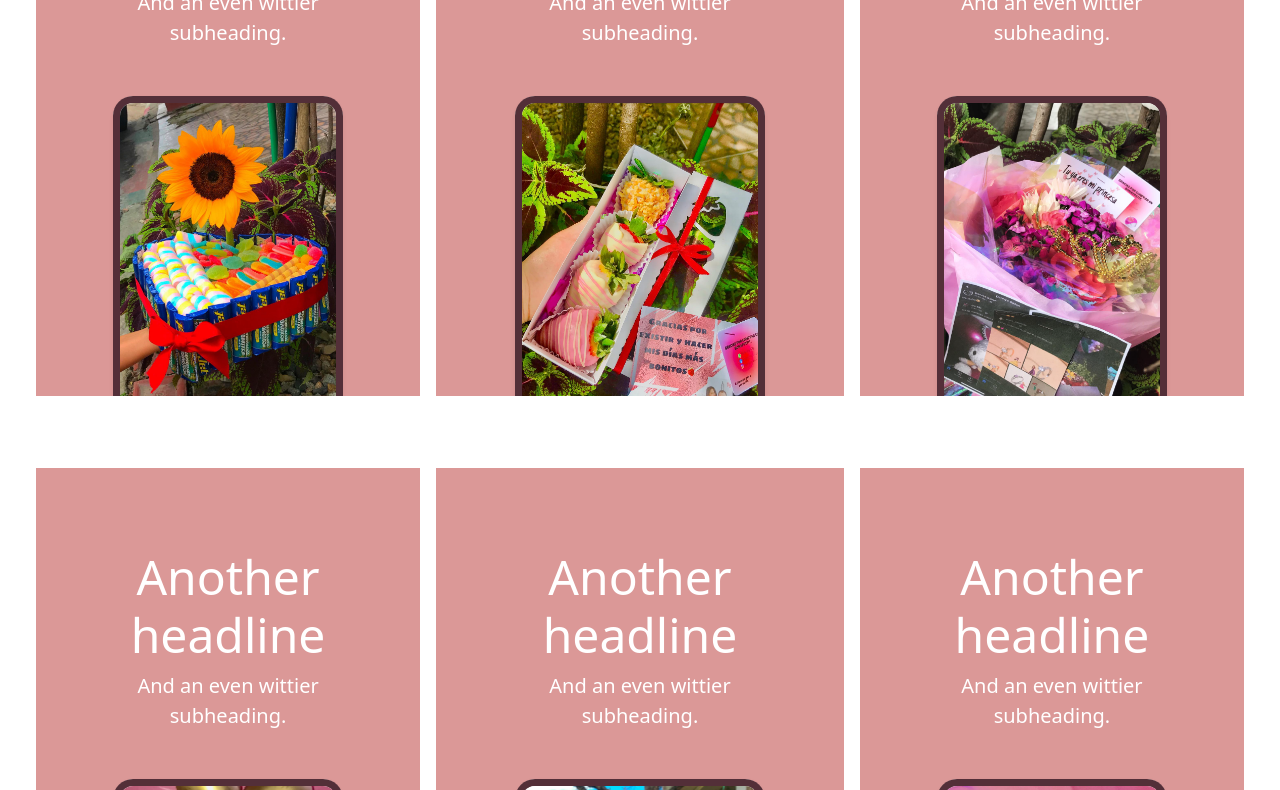
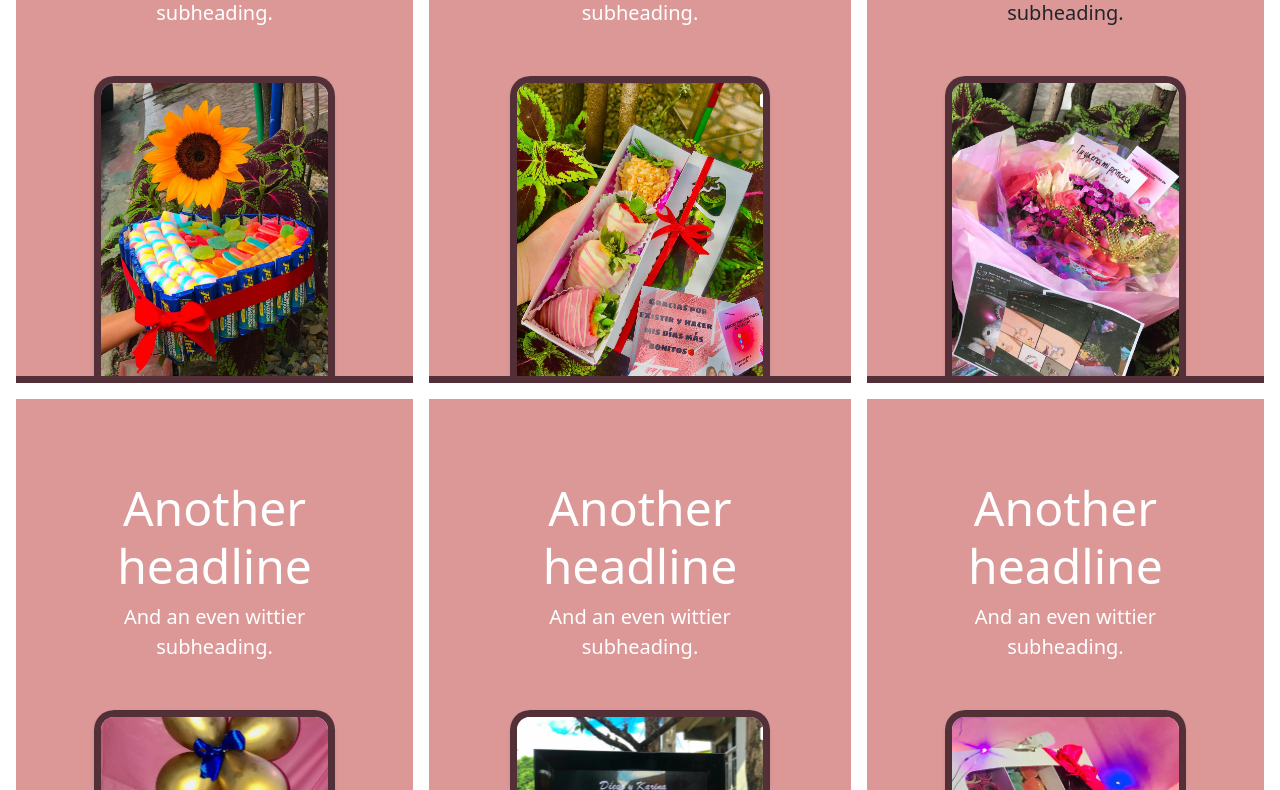
Before and after one commit to Yulianasaavedra/Proyecto-Final-sin-fallas, a plain HTML site: page products.html in a window 1280 px wide. Shown: the part 251-1041 px from the top of the page. Drawn offline with nearby package versions, Linux system fonts and the light colour scheme.

Commit message:
Version 1.4.1

```diff
--- a/Css/style.css
+++ b/Css/style.css
@@ -6,7 +6,8 @@
 
 
 #productoscards{
-    padding: 20px;
+    padding: 0px;
+
 }
 #inicio-vid{
     display: flex;
@@ -90,13 +91,10 @@ background-color: wheat;
     color: black;
 background-color: wheat;
 }
+
 #carouselExampleDark > div.carousel-inner > div:nth-child(3) > div > p{
     color: black;
 background-color: wheat;
-}
-
-main>.container {
-    padding: 80px 0;
 }
 
 
@@ -109,3 +107,13 @@ main>.container {
     border-top-left-radius: 20px;
     border-top-right-radius: 20px;
 }
+
+#productoscards > div > div:nth-child(1){
+    border-bottom: 7px solid #532f38;
+}
+#productoscards > div > div:nth-child(2){
+    border-bottom: 7px solid #532f38;
+}
+#productoscards > div > div:nth-child(3){
+    border-bottom: 7px solid #532f38;
+}
--- a/products.html
+++ b/products.html
@@ -11,7 +11,7 @@
     <title>Bon Appetit</title>
 </head>
 <body>
-  <nav class="navbar navbar-expand-md fixed-top" style="background-color: #f8d0cd;">
+  <nav class="navbar navbar-expand-md fixed-top" style="background-color: #fed6d5;">
         <div class="container-fluid">
           <a class="navbar-brand" href="index.html"><svg width="25" height="30" xmlns="http://www.w3.org/2000/svg" fill-rule="evenodd" clip-rule="evenodd"><path d="M11 12.923c-2.619-.405-4.723-2.375-5.326-4.923h-.508c-.109-.489-.166-.998-.166-1.519 0-.508.054-1.004.157-1.481h.517c.678-2.865 3.255-5 6.326-5 3.071 0 5.648 2.135 6.326 5h.517c.103.477.157.973.157 1.481 0 .521-.057 1.03-.166 1.519h-.508c-.603 2.548-2.708 4.518-5.326 4.923v11.077h-2v-11.077zm-3.472-5.923c.249 2.249 2.157 4 4.472 4 2.315 0 4.223-1.751 4.472-4h.528c.081-.301.1-.63 0-1h-.528c-.249-2.249-2.157-4-4.472-4-2.315 0-4.223 1.751-4.472 4h-.528c-.06.342-.056.675 0 1h.528zm7.254-1.817c.141.36.218.753.218 1.163 0 1.767-1.434 3.202-3.201 3.202-.279 0-.55-.036-.808-.103 2.037-.429 3.6-2.149 3.791-4.262z"/></svg> Bon Appetit</a>
           <button class="navbar-toggler" type="button" data-bs-toggle="collapse" data-bs-target="#navbarNavDropdown" aria-controls="navbarNavDropdown" aria-expanded="false" aria-label="Toggle navigation">
@@ -44,29 +44,29 @@
       <div id="productos">
       <div id="productoscards">
         <div class="d-md-flex flex-md-equal w-100 my-md-3 ps-md-3">
-          <div class="text-bg-dark me-md-3 pt-3 px-3 pt-md-5 px-md-5 text-center overflow-hidden" style="background-color: #db9897!important ;">
+          <div class="text-bg-dark me-md-3 pt-3 px-3 pt-md-5 px-md-5 text-center overflow-hidden" style="background-color: #db9897!important ;" class="card">
             <div class="my-3 py-3">
-              <h2 class="display-5">Another headline</h2>
+              <h2 class="display-5" style="color: #12514b;">Another headline</h2>
               <p class="lead">And an even wittier subheading.</p>
             </div>
             <div class="bg-light shadow-sm mx-auto" style="width: 80%; height: 300px; border-radius: 21px 21px 0 0;">
               <img src="/media/product3.png" alt="" class="img_products">
             </div>
           </div>
-          <div class="text-bg-dark me-md-3 pt-3 px-3 pt-md-5 px-md-5 text-center overflow-hidden" style="background-color: #db9897!important;">
+          <div class="text-bg-dark me-md-3 pt-3 px-3 pt-md-5 px-md-5 text-center overflow-hidden" style="background-color: #db9897!important;" class="card">
             <div class="my-3 p-3">
               <h2 class="display-5">Another headline</h2>
               <p class="lead">And an even wittier subheading.</p>
             </div>
-            <div class="bg-light shadow-sm mx-auto" style="width: 80%; height: 300px; border-radius: 21px 21px 0 0;">
+            <div class="bg-light shadow-sm mx-auto" style="width: 80%; height: 300px; border-radius: 21px 21px 0 0;" style="background-color: #db9897!important;">
             <img src="/media/product2.png" alt="" class="img_products"></div>
           </div>
-          <div class="text-bg-dark me-md-3 pt-3 px-3 pt-md-5 px-md-5 text-center overflow-hidden" style="background-color: #db9897!important;">
+          <div class="text-bg-ligth me-md-3 pt-3 px-3 pt-md-5 px-md-5 text-center overflow-hidden" style="background-color: #db9897">
             <div class="my-3 py-3">
               <h2 class="display-5">Another headline</h2>
               <p class="lead">And an even wittier subheading.</p>
             </div>
-            <div class="bg-light shadow-sm mx-auto" style="width: 80%; height: 300px; border-radius: 21px 21px 0 0;">
+            <div class="bg-light shadow-sm mx-auto" style="width: 80%; height: 300px; border-radius: 21px 21px 0 0;" >
               <img src="/media/product1.png" alt="" class="img_products">
             </div>
           </div>
@@ -106,7 +106,7 @@
 
   <div id="productoscards">
     <div class="d-md-flex flex-md-equal w-100 my-md-3 ps-md-3">
-      <div class="text-bg-dark me-md-3 pt-3 px-3 pt-md-5 px-md-5 text-center overflow-hidden" style="background-color: #db9897!important ;">
+      <div class="text-bg-dark me-md-3 pt-3 px-3 pt-md-5 px-md-5 text-center overflow-hidden" style="background: radial-gradient( #F8D0CD 5%, #532F38 80%);" class="card">
         <div class="my-3 py-3">
           <h2 class="display-5">Another headline</h2>
           <p class="lead">And an even wittier subheading.</p>
```
